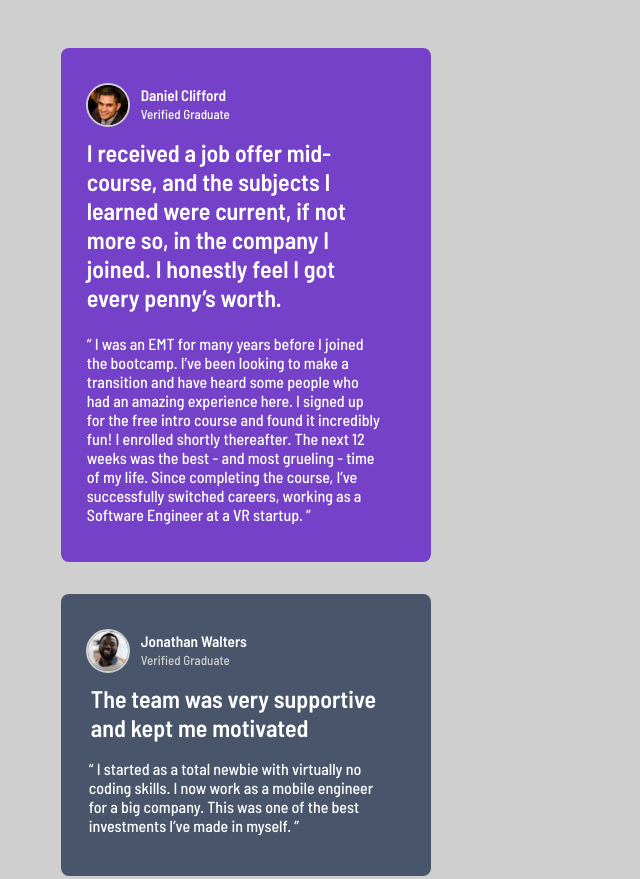
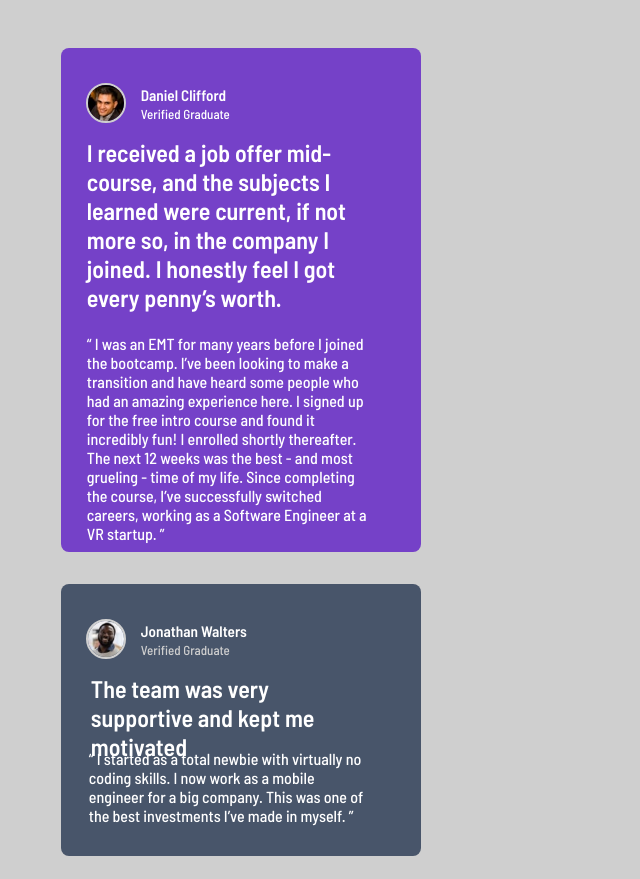
Before and after one commit to Osolase120/testimonials-grid-section-main, a plain HTML site: page index.html in a window 1280 px wide. Shown: the top 879 px of the page, without its empty margins (0-640 px from the left). Drawn offline with Linux system fonts and the light colour scheme.

Commit message:
Update testimonial.css

```diff
--- a/testimonial.css
+++ b/testimonial.css
@@ -1,7 +1,7 @@
 * {
     margin: 0;
     padding: 0;
-    box-sizing: 0;
+    box-sizing: border-box;
 }
 
 body {
```
